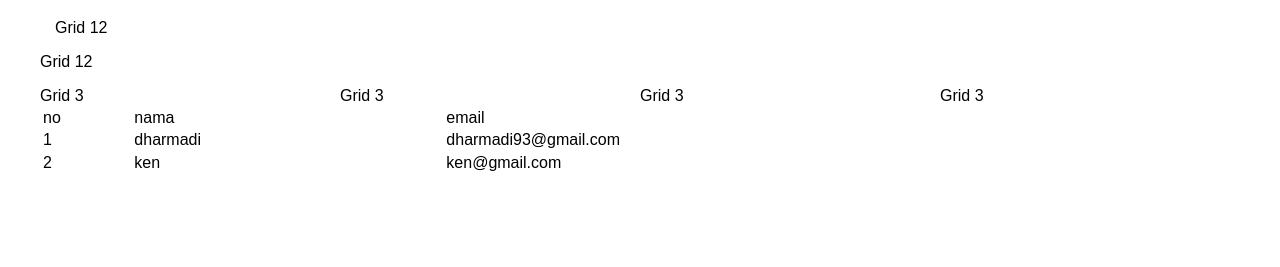
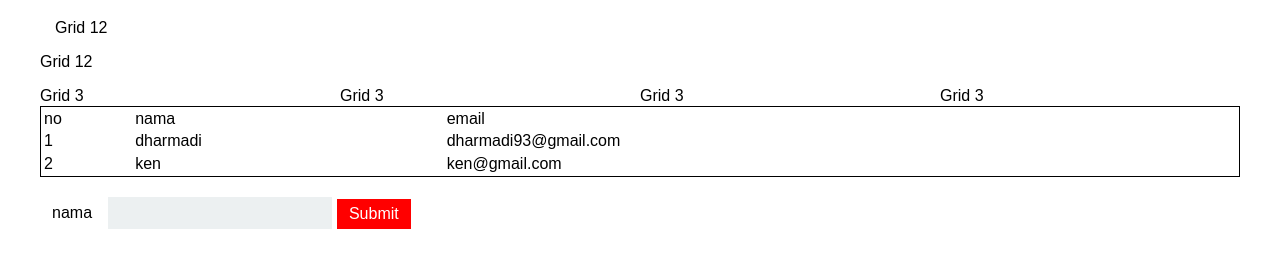
Before and after one commit to blanford-fox-2016/my-css-framework, a website: page index.html in a window 1280 px wide. Shown: the part 61-328 px from the top of the page. Drawn offline with Linux system fonts and the light colour scheme.

Commit message:
add style table, form, button, and image

```diff
--- a/index.html
+++ b/index.html
@@ -58,6 +58,17 @@
             </table>
         </div>
     </div>
+
+    <div class="row">
+        <div class="grid-small-12">
+            <form action="form">
+                <label class="form-label">nama</label>
+                <input type="text" class="form-input">
+
+                <button class="button-red">Submit</button>
+            </form>
+        </div>
+    </div>
 </div>
 
 
--- a/style.less
+++ b/style.less
@@ -4,6 +4,8 @@
 @color-red: red;
 @color-blue: blue;
 @color-green: green;
+@color-white: white;
+@color-black: black;
 
 body {
   margin: 0;
@@ -388,4 +390,42 @@ body {
   width: 100%;
   max-width: 100%;
   margin-bottom: 20px;
+  border: 1px solid @color-black;
 }
+
+//FORM
+.form-label {
+  width: 200px;
+  height: 20px;
+  padding: 6px 12px;
+}
+
+.form-input {
+  width: 200px;
+  height: 20px;
+  padding: 6px 12px;
+  border:0;
+  background-color: #ecf0f1;
+}
+
+//BUTTON
+.button-red {
+  display: inline-block;
+  padding: 6px 12px;
+  margin-bottom: 0;
+  text-align: center;
+  white-space: nowrap;
+  vertical-align: middle;
+  border:0;
+  background-color: @color-red;
+  color: @color-white;
+}
+
+
+//IMAGE
+
+.img {
+  vertical-align: middle;
+  width: 100%;
+  height: auto;
+}
```
Also changed, not shown: style.css.
